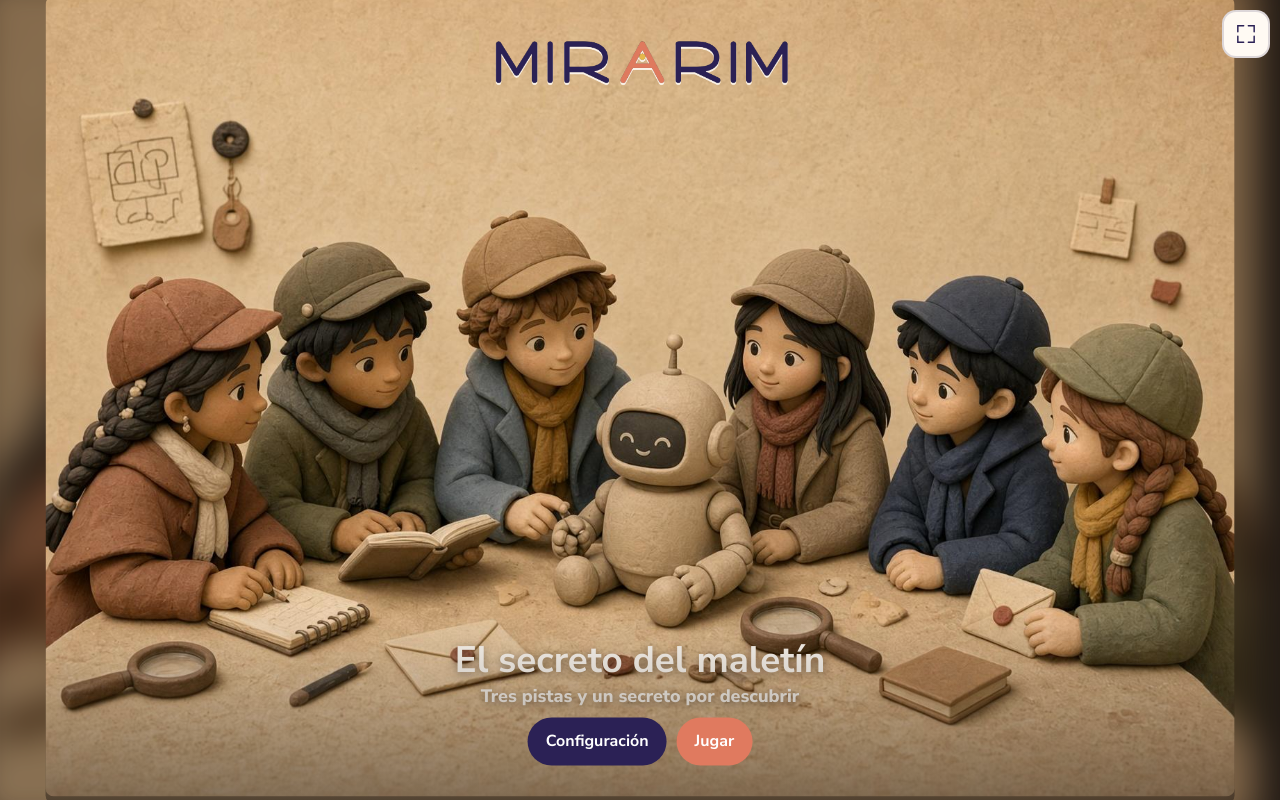
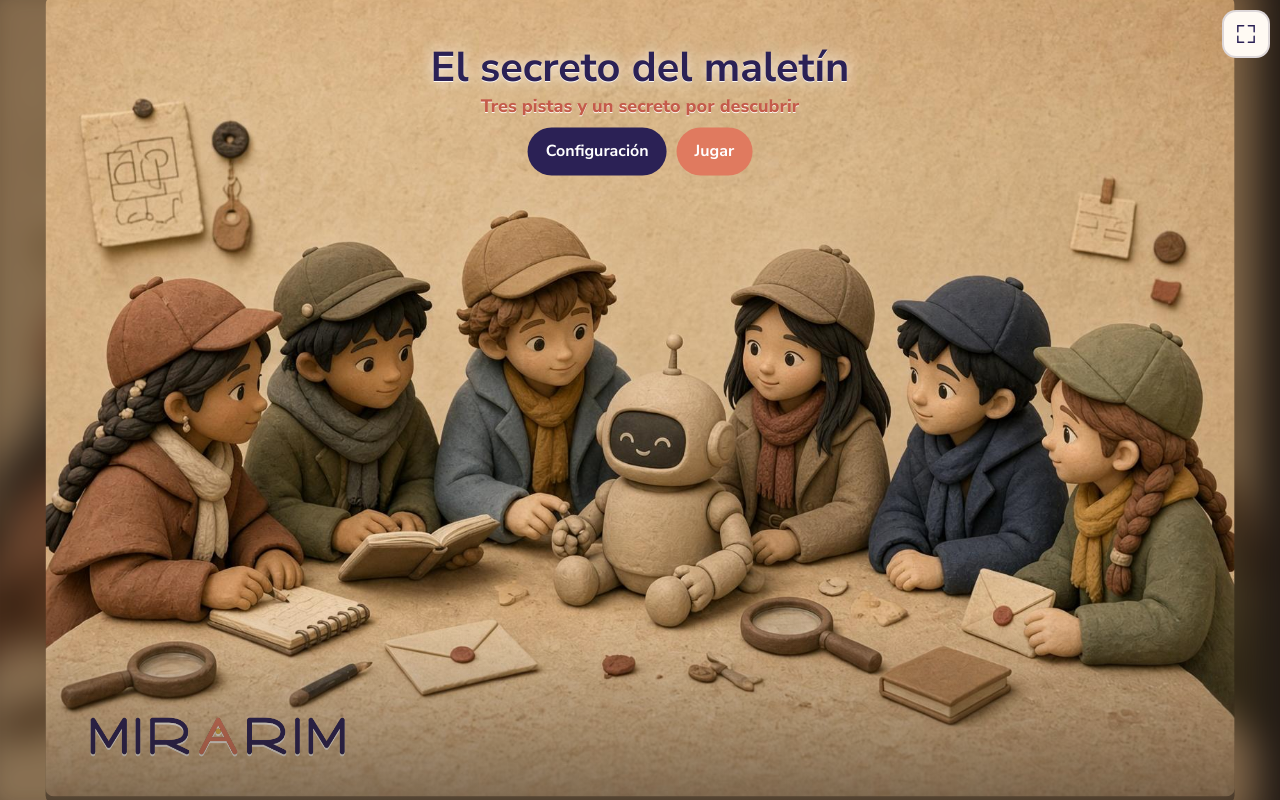
Before and after one commit to psalejandrabravo-ship-it/r8vn3k-p6xt9m-w4qh2c, a React (Vite) app: page / in a window 1280 px wide. Built offline with nearby package versions, Linux system fonts and the light colour scheme.

Commit message:
Move the cover title up, seat the story on the book, and reset progress from settings.

```diff
--- a/src/screens/Briefcase.tsx
+++ b/src/screens/Briefcase.tsx
@@ -19,7 +19,7 @@ export function Briefcase() {
     session.setScreen("P28");
   };
   return (
-    <section className="play story-play">
+    <section className="play story-play guide-play">
       <Hud title="El maletín" />
       <div className="story-layout">
         <Robot
--- a/src/screens/Dialogs.tsx
+++ b/src/screens/Dialogs.tsx
@@ -81,6 +81,7 @@ function Config() {
           <button type="button" className="choice" onClick={() => { session.openDialog(null); session.setScreen("P29"); }}>Terminar por hoy</button>
         </details>
       )}
+      <button type="button" className="btn quiet" onClick={() => session.newVisit()}>Reiniciar el juego</button>
       <button type="button" className="btn" onClick={() => session.openDialog(null)}>Listo</button>
     </>
   );
--- a/src/screens/Mission2.tsx
+++ b/src/screens/Mission2.tsx
@@ -40,7 +40,7 @@ export function Mission2() {
   };
 
   return (
-    <section className="play story-play">
+    <section className="play story-play guide-play">
       <Hud title="Detenerse y buscar la calma" onRepeat={repeat} onHint={phase === "word" || phase === "ways" ? hint : undefined} />
       <div className="story-layout">
         <Robot pose={pose} say={say} bubble={phase === "number" || phase === "close"} fresh={phase === "number" ? number : undefined} />
--- a/src/screens/Mission3.tsx
+++ b/src/screens/Mission3.tsx
@@ -38,7 +38,7 @@ export function Mission3() {
   const hint = () => setHinted(true);
 
   return (
-    <section className="play story-play">
+    <section className="play story-play guide-play">
       <Hud title="Mirar y decidir" onRepeat={repeat} onHint={phase === "look" ? hint : undefined} />
       <div className="story-layout">
         <Robot pose={pose} say={phase === "look" && !picked ? say : say} bubble={phase === "number" || phase === "close"} fresh={phase === "number" ? number : undefined} />
--- a/src/styles.css
+++ b/src/styles.css
@@ -348,32 +348,32 @@ body.reduce .breath, body.reduce .prop-door { animation: none; transition: none;
 .cover-frame { aspect-ratio: 1712 / 1152; width: min(100cqw, calc(100cqh * 1712 / 1152)); }
 .cover-frame .cover-art, .board > img { position: static; width: 100%; height: 100%; object-fit: fill; border-radius: 8px; }
 .brand-logo {
-  position: absolute; top: 4%; left: 50%; translate: -50% 0;
-  height: 8%; width: auto; max-width: 42%;
-  filter: drop-shadow(0 2px 0 rgba(255,250,243,0.9));
+  position: absolute; top: auto; bottom: 5%; left: 3%; translate: none;
+  height: 7%; width: auto; max-width: 28%;
+  filter: drop-shadow(0 2px 0 rgba(255,250,243,0.95));
 }
 .brand-logo.end { position: static; translate: none; height: 42px; max-width: 220px; filter: none; }
 .cover-copy {
   position: absolute; inset: 0;
-  display: flex; flex-direction: column; align-items: center; justify-content: flex-end;
-  padding: 0 8% 3.2%;
+  display: flex; flex-direction: column; align-items: center; justify-content: flex-start;
+  padding: 4% 8% 0;
   gap: 8px;
   text-align: center;
 }
 .cover-titles { display: flex; flex-direction: column; align-items: center; gap: 2px; }
 .cover-copy h1 {
-  font-size: clamp(1.45rem, 3.6cqw, 2.3rem);
+  font-size: clamp(1.6rem, 4cqw, 2.6rem);
   margin: 0;
-  color: #fffaf3;
-  text-shadow: 0 2px 10px rgba(36, 28, 22, 0.55);
+  color: #2b2155;
+  text-shadow: 0 1px 0 #fffaf3, 0 0 14px #fffaf3;
 }
 .cover-copy .sub {
-  color: #fffaf3;
+  color: #c45b4a;
   background: none;
   border-radius: 0;
   padding: 0;
   font-weight: 800;
-  text-shadow: 0 2px 8px rgba(36, 28, 22, 0.55);
+  text-shadow: 0 1px 0 #fffaf3;
   margin: 0;
   box-shadow: none;
 }
@@ -859,7 +859,7 @@ body.reduce .popout, body.reduce .leaf.next, body.reduce .leaf.prev { animation:
 .case-play .robot-body { pointer-events: auto; }
 .case-play .robot-body img { width: 100%; height: auto; animation: bob 2.8s ease-in-out infinite; }
 .case-play .robot-say {
-  position: relative; margin: 0 0 10px; max-width: min(420px, 70cqw);
+  position: relative; margin: 0 0 36px; max-width: min(420px, 70cqw);
   background: #fffaf3; color: #2b2155; border-radius: 18px; padding: 12px 14px;
   font-weight: 800; line-height: 1.35; text-align: left;
   box-shadow: 0 6px 0 rgba(43, 33, 85, 0.16);
@@ -879,7 +879,8 @@ body.reduce .popout, body.reduce .leaf.next, body.reduce .leaf.prev { animation:
 .case-play.is-bridge .robot-guide,
 .case-play.is-reply .robot-guide,
 .case-play.phase-number .robot-guide,
-.case-play.phase-close .robot-guide { left: 4%; bottom: 8%; width: min(250px, 28cqw); }
+.case-play.phase-close .robot-guide { left: 2%; bottom: 4%; width: min(320px, 34cqw); }
+.case-play .thought { left: auto; right: 0; top: 12%; translate: 55% 0; }
 .case-play .story-stage,
 .case-play .case-ask {
   position: relative; z-index: 1; height: 100%; min-height: 0;
@@ -902,8 +903,8 @@ body.reduce .popout, body.reduce .leaf.next, body.reduce .leaf.prev { animation:
 .case-play .book-pic { width: 100%; max-height: 50cqh; object-fit: contain; }
 .case-play .intro-book { width: min(100%, 460px); max-height: 32cqh; }
 .case-play .reading.in-book {
-  position: absolute; left: 12%; right: 12%; bottom: 14%; z-index: 3;
-  color: #161616; text-shadow: none; font-size: clamp(0.95rem, 1.8cqw, 1.2rem);
+  position: absolute; left: 16%; right: 16%; bottom: 36%; z-index: 3;
+  color: #161616; text-shadow: none; font-size: clamp(0.95rem, 1.7cqw, 1.15rem);
   pointer-events: none;
 }
 .case-play .book-wrap .page-hit {
@@ -937,8 +938,36 @@ body.reduce .popout, body.reduce .leaf.next, body.reduce .leaf.prev { animation:
 .case-play.is-reply .robot-say,
 .case-play.is-bridge .robot-say { max-width: min(300px, 36cqw); }
 .case-play .found-number { color: #fffaf3; text-shadow: 0 6px 0 rgba(43, 33, 85, 0.35); }
-body.reduce .case-play .robot-guide,
-body.reduce .case-play .robot-body img { transition: none; animation: none; }
+.guide-play .story-layout { display: block; position: relative; }
+.guide-play .robot-guide {
+  display: flex; flex-direction: column; align-items: flex-start; justify-content: flex-end;
+  position: absolute; z-index: 6; left: 1%; bottom: 2%; width: min(230px, 26cqw);
+  pointer-events: none;
+}
+.guide-play .robot-body { pointer-events: auto; }
+.guide-play .robot-body img { width: 100%; height: auto; }
+.guide-play .robot-say {
+  position: relative; margin: 0 0 28px; max-width: min(340px, 46cqw);
+  background: #fffaf3; color: #2b2155; border-radius: 18px; padding: 12px 14px;
+  font-weight: 800; line-height: 1.35; text-align: left;
+  box-shadow: 0 6px 0 rgba(43, 33, 85, 0.16);
+}
+.guide-play .robot-say::after {
+  content: ""; position: absolute; left: 28px; bottom: -12px;
+  border: 8px solid transparent; border-top-color: #fffaf3;
+}
+.guide-play .thought { left: auto; right: 0; top: 10%; translate: 50% 0; }
+.guide-play .dossier,
+.guide-play .learn-board {
+  height: 100%; margin-left: min(240px, 28cqw);
+  background: #fffaf3 url("/assets/ui/papel.jpg") center / cover no-repeat;
+  color: var(--indigo);
+}
+.guide-play .calm-note img,
+.guide-play .support { width: min(460px, 62%); max-height: 42cqh; object-fit: contain; }
+.guide-play .dossier { justify-content: center; }
+.guide-play .vchoice img { width: 148px; height: 124px; object-fit: cover; }
+body.reduce .guide-play .robot-guide { transition: none; }
 @media (max-width: 800px) {
   .case-play .action-cards { grid-template-columns: 1fr; }
   .case-play.phase-open .robot-guide { width: 140px; left: 8%; }
```
Also changed, not shown: public/assets/map/tablero.jpg, public/assets/ui/papel.jpg (added).
